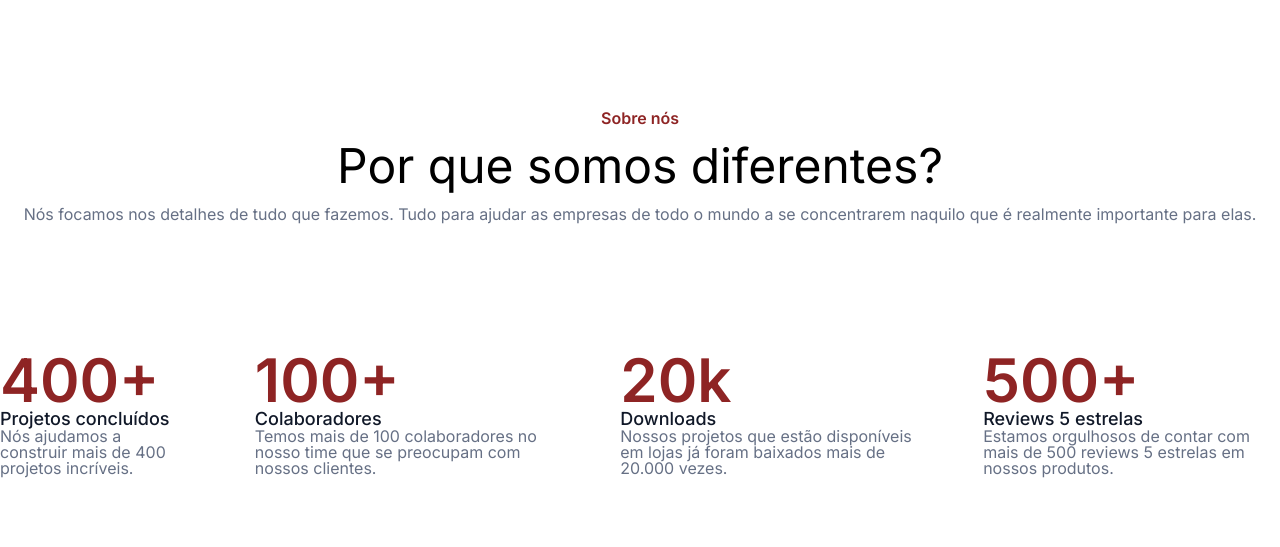
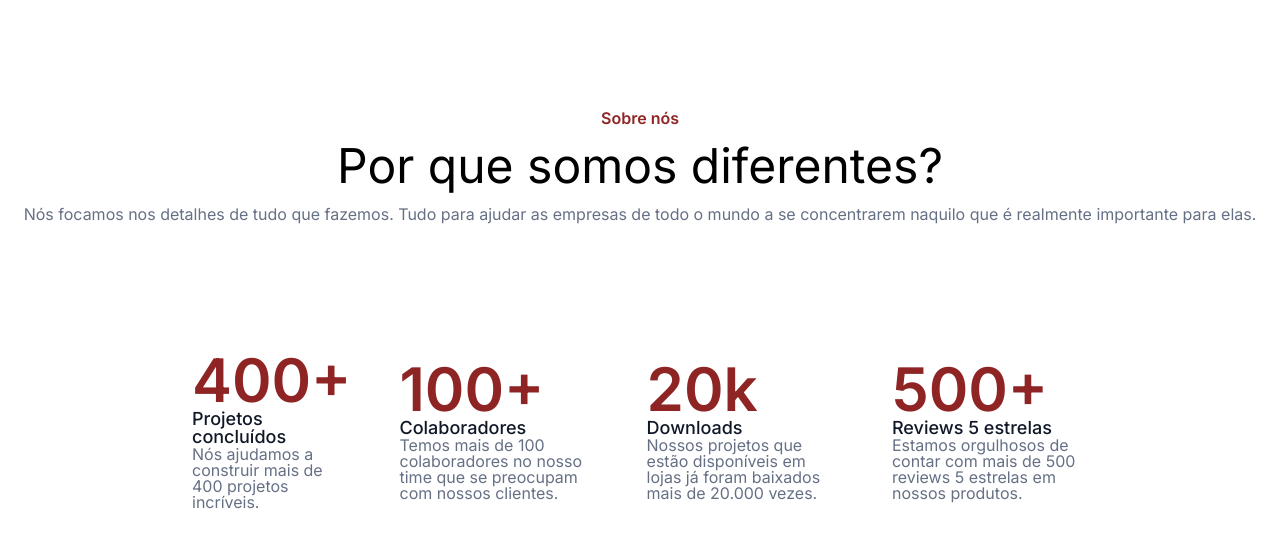
Before and after one commit to QuerenFernandes/projetoChallenge, a plain HTML site: page index.html in a window 1280 px wide. Shown: the part 69-616 px from the top of the page. Drawn offline with Linux system fonts and the light colour scheme.

Commit message:
secao de metricas ok

```diff
--- a/css/metricas.css
+++ b/css/metricas.css
@@ -1,9 +1,10 @@
 .metricas {
     display: flex;
+    justify-content: space-around;
     padding: 1rem 0;
     align-items: center;
-    justify-content: space-evenly;
-    gap: 64px;
+    gap: 3rem;
+    margin: 0 12em;
 }
 
 .metricas__texto {
--- a/style.css
+++ b/style.css
@@ -11,10 +11,9 @@
     --branco: #FFF;
 }
 
-* {
-    box-sizing: border-box;
-}
 
 body {
     font-family: var(--fonte-principal);
+    width: 100%;
+    height: 100vh;
 }
```
